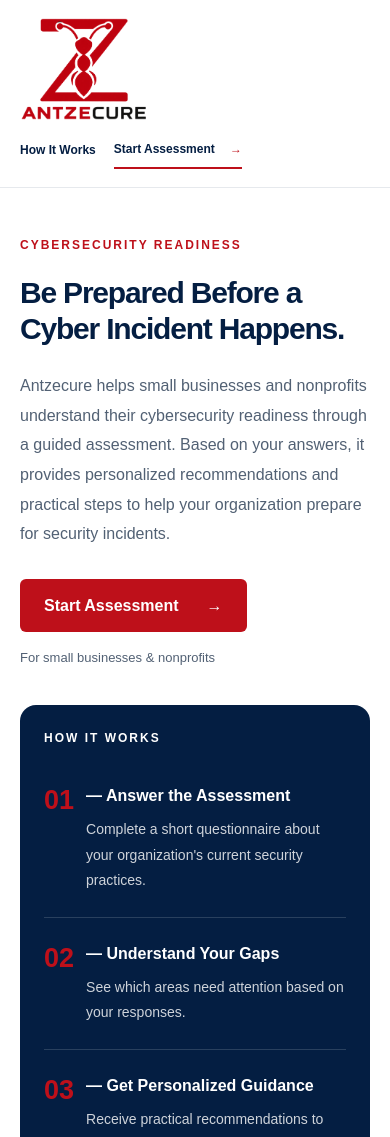
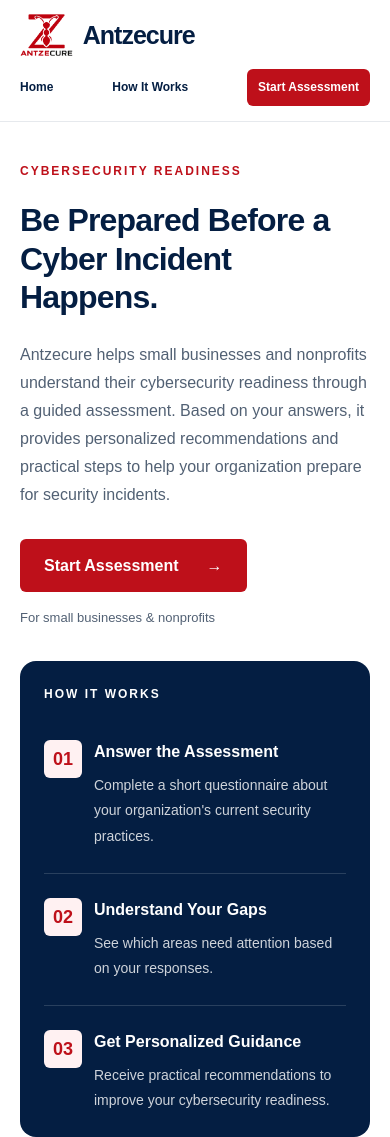
Before and after one commit to andreadavs21/Antzecure-Cybersecurity-Readiness, a plain HTML site: page index.html in a window 390 px wide. Shown: the top 1137 px of the page. Drawn offline with Linux system fonts and the light colour scheme.

Commit message:
Fix Antzecure logo sizing and responsive homepage layout

```diff
--- a/index.html
+++ b/index.html
@@ -13,8 +13,9 @@
 <a class="skip-link" href="#assessment">Skip to assessment</a>
 <header id="home">
     <nav class="navigation" aria-label="Main navigation">
-        <a class="brand" href="#home" aria-label="Antzecure home"><img class="brand-logo" src="public/assets/antzecure-logo.png" alt="Antzecure" width="1406" height="1119" fetchpriority="high"></a>
+        <a class="brand" href="#home" aria-label="Antzecure home"><img class="brand-logo" src="public/assets/antzecure-logo.png" alt="" width="65" height="52" fetchpriority="high"><span>Antzecure</span></a>
         <div class="nav-links">
+            <a href="#home">Home</a>
             <a href="#how-it-works">How It Works</a>
             <a class="nav-assessment" href="#assessment">Start Assessment <span aria-hidden="true">→</span></a>
         </div>
@@ -33,9 +34,9 @@
         <aside class="how-it-works" id="how-it-works" aria-labelledby="how-title">
             <h2 id="how-title">HOW IT WORKS</h2>
             <ol class="steps">
-                <li><span class="step-number" aria-hidden="true">01</span><div><h3><span aria-hidden="true">— </span>Answer the Assessment</h3><p>Complete a short questionnaire about your organization's current security practices.</p></div></li>
-                <li><span class="step-number" aria-hidden="true">02</span><div><h3><span aria-hidden="true">— </span>Understand Your Gaps</h3><p>See which areas need attention based on your responses.</p></div></li>
-                <li><span class="step-number" aria-hidden="true">03</span><div><h3><span aria-hidden="true">— </span>Get Personalized Guidance</h3><p>Receive practical recommendations to improve your cybersecurity readiness.</p></div></li>
+                <li><span class="step-number" aria-hidden="true">01</span><div><h3>Answer the Assessment</h3><p>Complete a short questionnaire about your organization's current security practices.</p></div></li>
+                <li><span class="step-number" aria-hidden="true">02</span><div><h3>Understand Your Gaps</h3><p>See which areas need attention based on your responses.</p></div></li>
+                <li><span class="step-number" aria-hidden="true">03</span><div><h3>Get Personalized Guidance</h3><p>Receive practical recommendations to improve your cybersecurity readiness.</p></div></li>
             </ol>
         </aside>
     </section>
--- a/style.css
+++ b/style.css
@@ -1,37 +1,50 @@
 /* Antzecure brand palette: red sampled from the supplied original logo. */
 :root { --navy: #041E42; --red: #BE101A; --gray: #B1B3B3; --muted: #526174; }
 * { box-sizing: border-box; }
+img { max-width: 100%; height: auto; }
+[hidden] { display: none !important; }
 html { scroll-behavior: smooth; scroll-padding-top: 24px; }
 body { font-family: Arial, sans-serif; background: #FFFFFF; margin: 0; color: var(--navy); line-height: 1.6; }
 a { color: inherit; text-underline-offset: 5px; }
 a:focus-visible, button:focus-visible, input:focus-visible, select:focus-visible { outline: 3px solid var(--red); outline-offset: 5px; }
 .skip-link { position: absolute; left: 16px; top: -100px; background: white; padding: 12px; z-index: 2; }
 .skip-link:focus { top: 12px; }
-header { border-bottom: 1px solid #e6e9ed; }
-.navigation { max-width: 1200px; margin: auto; min-height: 96px; padding: 20px 32px; display: flex; align-items: center; justify-content: space-between; gap: 24px; }
+header { background: #FFFFFF; border-bottom: 1px solid #e6e9ed; }
+.navigation { max-width: 1200px; margin: auto; min-height: 88px; padding: 16px 32px; display: flex; align-items: center; justify-content: space-between; gap: 24px; }
 .brand { font-size: 28px; font-weight: 800; letter-spacing: -1px; text-decoration: none; }
-.brand { display: inline-flex; flex-shrink: 0; }
-.brand-logo { display: block; width: 128px; height: auto; object-fit: contain; }
-.nav-links { display: flex; gap: 32px; align-items: center; font-size: 14px; font-weight: 700; }
-.nav-links a { text-decoration: none; }
+.brand { display: inline-flex; align-items: center; gap: 12px; min-width: 0; flex-shrink: 0; }
+/* The source is 1406 × 1119. Cap both axes so it cannot set the navigation height. */
+.brand-logo {
+    display: block;
+    width: auto;
+    height: 52px;
+    max-height: 55px;
+    max-width: 72px;
+    object-fit: contain;
+    flex: 0 0 auto;
+}
+.nav-links { display: flex; gap: 28px; align-items: center; font-size: 14px; font-weight: 700; }
+.nav-links a { text-decoration: none; white-space: nowrap; padding-block: 10px; }
 .nav-links a:hover, .nav-links a:active { color: var(--red); }
-.nav-assessment { border-bottom: 2px solid var(--red); padding: 8px 0; }
-.nav-assessment span { margin-left: 12px; color: var(--red); }
+.nav-links .nav-assessment { background: var(--red); color: white; padding: 10px 16px; border-radius: 6px; }
+.nav-links .nav-assessment:hover { background: #a7101a; color: white; }
+.nav-assessment span { margin-left: 8px; }
 main { max-width: 1200px; margin: auto; padding: 0 32px; }
-.hero { display: grid; grid-template-columns: 1.15fr 1fr; gap: 64px; align-items: center; padding: 80px 0 88px; }
+.hero { display: grid; grid-template-columns: 1.15fr 1fr; gap: 48px; align-items: center; padding: 56px 0 64px; }
 .eyebrow { color: var(--red); font-size: 12px; letter-spacing: 2px; font-weight: 700; margin: 0 0 20px; }
-h1 { font-size: clamp(30px, 3.2vw, 42px); line-height: 1.2; letter-spacing: -1.2px; margin: 0 0 24px; max-width: 540px; }
-.hero-description { color: var(--muted); font-size: 17px; line-height: 1.85; margin: 0 0 30px; }
+h1 { font-size: clamp(40px, 3.5vw, 48px); line-height: 1.2; letter-spacing: -1.2px; margin: 0 0 24px; max-width: 540px; }
+.hero-copy, .how-it-works, .steps li > div { min-width: 0; }
+.hero-description { max-width: 600px; color: var(--muted); font-size: 17px; line-height: 1.75; margin: 0 0 30px; }
 .button { display: inline-flex; align-items: center; gap: 28px; background: var(--red); color: white; padding: 14px 24px; border-radius: 6px; font-weight: 700; text-decoration: none; }
 .button:hover { background: #a7101a; }
 .hero-note { color: var(--muted); font-size: 13px; margin: 16px 0 0; }
 .how-it-works { background: var(--navy); color: white; padding: 34px; border-radius: 16px; }
 .how-it-works h2 { font-size: 12px; font-weight: 700; letter-spacing: 2px; margin: 0 0 12px; }
 .steps { list-style: none; margin: 0; padding: 0; }
-.steps li { display: flex; gap: 18px; padding: 24px 0; border-bottom: 1px solid #ffffff26; }
+.steps li { display: grid; grid-template-columns: 38px minmax(0, 1fr); gap: 16px; align-items: start; padding: 24px 0; border-bottom: 1px solid #ffffff26; }
 .steps li:last-child { border-bottom: 0; padding-bottom: 0; }
-.step-number { color: var(--red); font-size: 27px; font-weight: 800; line-height: 1.2; }
-.steps h3 { font-size: 17px; line-height: 1.5; margin: 0 0 9px; }
+.step-number { color: var(--red); background: #fff1f2; border-radius: 6px; font-size: 18px; font-weight: 800; line-height: 38px; text-align: center; }
+.steps h3 { font-size: 18px; line-height: 1.5; margin: 0 0 9px; }
 .steps p { color: #ced3da; font-size: 14px; line-height: 1.8; margin: 0; }
 .assessment { max-width: 780px; margin: 0 auto 72px; padding-top: 48px; border-top: 1px solid var(--gray); }
 .assessment > h2 { font-size: 28px; line-height: 1.3; margin: 0 0 16px; }
@@ -42,16 +55,23 @@ footer { border-top: 1px solid #e6e9ed; padding: 28px 32px; display: flex; justi
 footer p { margin: 0; }
 .footer-brand { color: var(--navy); font-size: 18px; font-weight: 700; text-decoration: none; }
 @media (max-width: 800px) {
-    .hero { grid-template-columns: 1fr; gap: 36px; padding: 48px 0; }
+    .hero { grid-template-columns: 1fr; gap: 32px; padding: 40px 0 48px; }
+    h1 { font-size: 34px; letter-spacing: -0.8px; }
     .hero-copy { max-width: 600px; }
-    .navigation { min-height: 80px; }
+    .navigation { min-height: 80px; gap: 20px; }
+    .nav-links { gap: 18px; }
+    .brand { font-size: 24px; gap: 10px; }
     .how-it-works { padding: 28px; }
 }
 @media (max-width: 480px) {
     main { padding: 0 20px; }
-    .navigation { padding: 18px 20px; flex-wrap: wrap; gap: 12px; }
+    .navigation { padding: 14px 20px; flex-wrap: wrap; gap: 12px; }
+    .brand-logo { height: 42px; max-height: 42px; max-width: 56px; }
+    h1 { font-size: 32px; }
     .brand { font-size: 25px; }
-    .nav-links { gap: 18px; font-size: 12px; flex-wrap: wrap; }
+    .nav-links { width: 100%; justify-content: space-between; gap: 10px; font-size: 12px; }
+    .nav-links .nav-assessment { padding: 9px 11px; }
+    .nav-assessment span { display: none; }
     .hero-description { font-size: 16px; }
     .how-it-works { padding: 24px; }
     .steps li { gap: 12px; }
@@ -73,6 +93,9 @@ label {
 }
 
 input, select {
+    width: 100%;
+    min-width: 0;
+    max-width: 100%;
     padding: 12px;
     font-size: 16px;
     border: 1px solid #cbd5e1;
@@ -175,6 +198,7 @@ button:hover {
 }
 
 .recommendation-card p {
+    overflow-wrap: anywhere;
     margin-bottom: 0;
     line-height: 1.6;
 }
```
